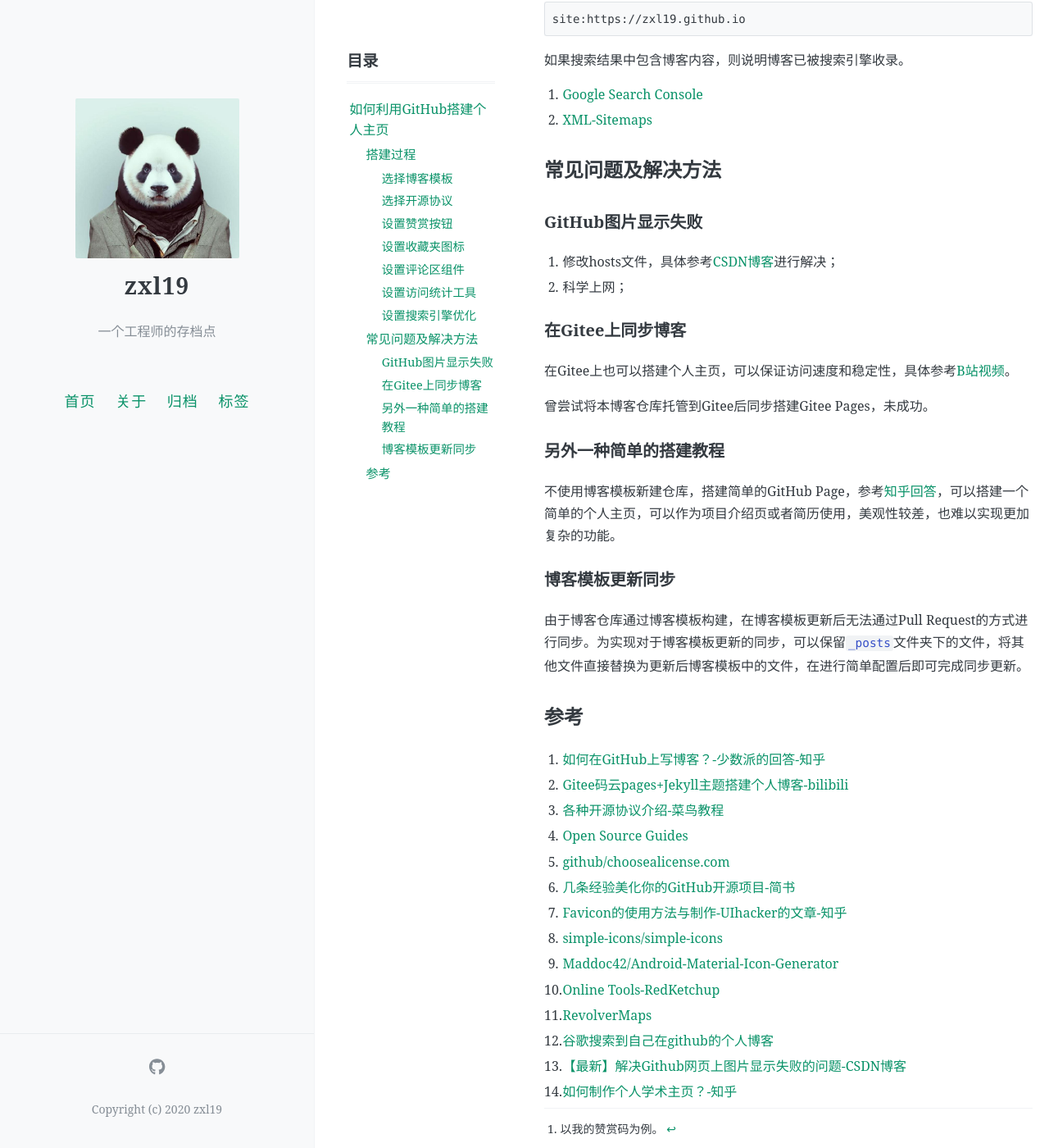
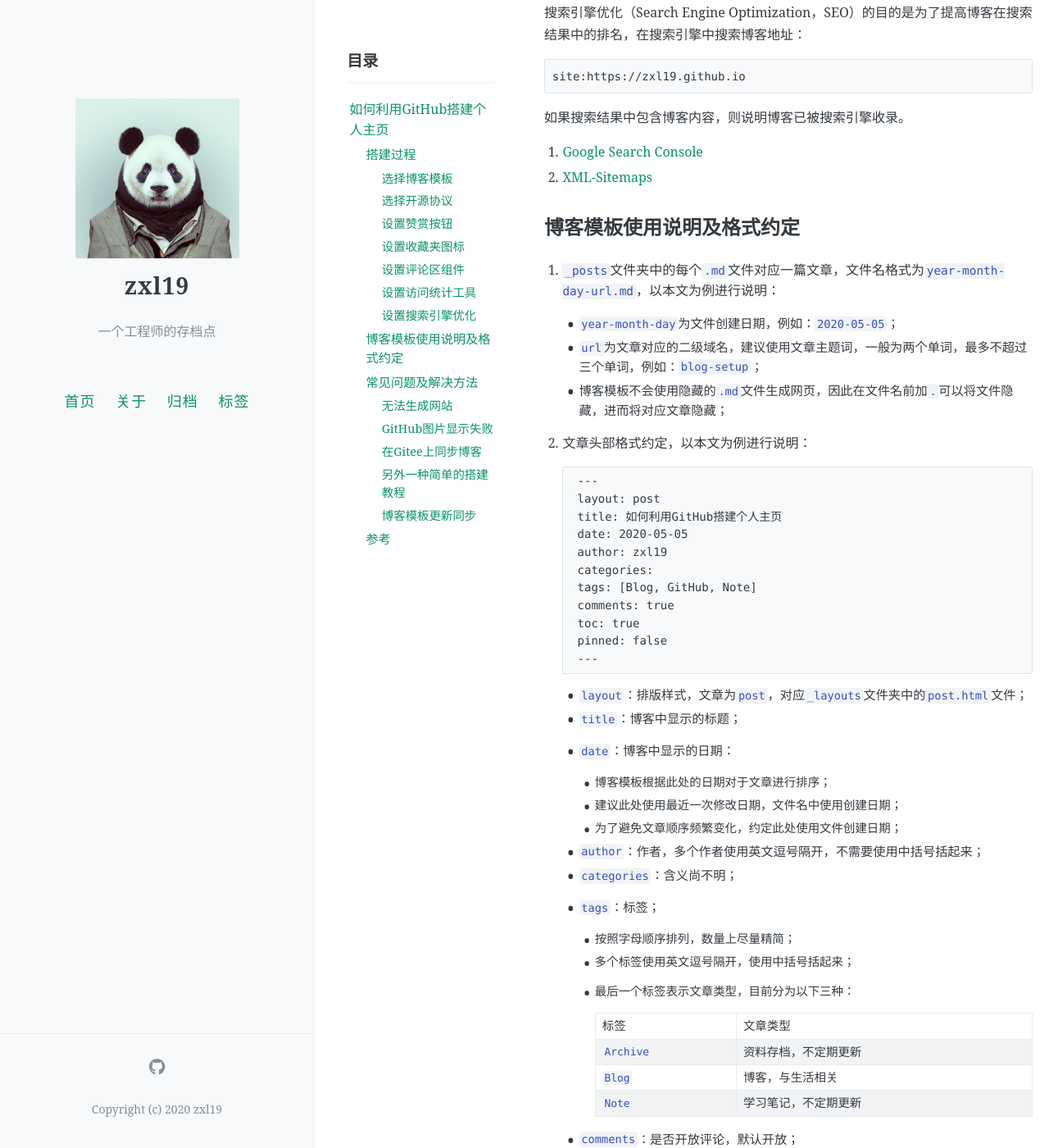
Before and after one commit to zxl19/zxl19.github.io, a Jekyll site: the page built from _posts/2020-05-05-blog-setup.md, in a window 1280 px wide and 1400 px high, scrolled down 2353 px. Shown: the whole window at 82% size. Built offline with Jekyll 4.4.1, drawn with Linux system fonts in a browser that asks for light colours; comment, search, counter and statistics services are not loaded; some of the changed text lies outside the part shown.

Commit message:
Update Posts

````diff
--- a/_posts/2020-05-05-blog-setup.md
+++ b/_posts/2020-05-05-blog-setup.md
@@ -92,7 +95,71 @@ site:https://zxl19.github.io
 1. [Google Search Console](https://search.google.com/search-console/about)
 2. [XML-Sitemaps](https://www.xml-sitemaps.com)
 
+## 博客模板使用说明及格式约定
+
+1. `_posts`文件夹中的每个`.md`文件对应一篇文章，文件名格式为`year-month-day-url.md`，以本文为例进行说明：
+
+    - `year-month-day`为文件创建日期，例如：`2020-05-05`；
+    - `url`为文章对应的二级域名，建议使用文章主题词，一般为两个单词，最多不超过三个单词，例如：`blog-setup`；
+    - 博客模板不会使用隐藏的`.md`文件生成网页，因此在文件名前加`.`可以将文件隐藏，进而将对应文章隐藏；
+
+2. 文章头部格式约定，以本文为例进行说明：
+
+    ```markdown
+    ---
+    layout: post
+    title: 如何利用GitHub搭建个人主页
+    date: 2020-05-05
+    author: zxl19
+    categories:
+    tags: [Blog, GitHub, Note]
+    comments: true
+    toc: true
+    pinned: false
+    ---
+    ```
+
+    - `layout`：排版样式，文章为`post`，对应`_layouts`文件夹中的`post.html`文件；
+    - `title`：博客中显示的标题；
+    - `date`：博客中显示的日期：
+
+        - 博客模板根据此处的日期对于文章进行排序；
+        - 建议此处使用最近一次修改日期，文件名中使用创建日期；
+        - 为了避免文章顺序频繁变化，约定此处使用文件创建日期；
+
+    - `author`：作者，多个作者使用英文逗号隔开，不需要使用中括号括起来；
+    - `categories`：含义尚不明；
+    - `tags`：标签；
+
+        - 按照字母顺序排列，数量上尽量精简；
+        - 多个标签使用英文逗号隔开，使用中括号括起来；
+        - 最后一个标签表示文章类型，目前分为以下三种：
+
+            | 标签 | 文章类型 |
+            | :------ | :------ |
+            | `Archive` | 资料存档，不定期更新 |
+            | `Blog` | 博客，与生活相关 |
+            | `Note` | 学习笔记，不定期更新 |
+
+    - `comments`：是否开放评论，默认开放；
+    - `toc`：是否生成目录，默认生成；
+    - `pinned`：是否置顶，默认不置顶；
+
+        - 置顶文章会在博客首页顶端显示，应尽量减少置顶文章数量，使博客显示美观；
+        - 约定将所有需要置顶的文章链接按照时间顺序添加到`2023-02-27-hall-of-fame.md`文件中，只将这篇文章置顶；
+
+3. 文章正文格式约定：
+
+    - 为了防止自动截取摘要失败，约定在文章第一段后添加手动截取摘要的标记`<!-- more -->`，将包含特殊符号、代码块、表格的部分放在标记之后；
+    - 为了文章显示美观，约定文章中不使用一级标题`#`，从二级标题`##`开始使用；
+    - 为了防止排版样式显示错误，在文章正文中避免使用`|`，约定使用汉字“|”（音：滚）代替；
+    - 为了防止有序列表序号显示不连续，约定将代码段和表格缩进到有序列表中；
+
 ## 常见问题及解决方法
+
+### 无法生成网站
+
+仓库属性必须为`Public`，否则无法生成网站。如果仓库属性设置错误，需要修改仓库属性后`git commit`+`git push`一次才能恢复正常。
 
 ### GitHub图片显示失败
 
````
Also changed, not shown: other parts of _posts/2020-05-05-blog-setup.md (+3 -0 lines), _posts/2020-06-08-meme-archive.md (+5 -0 lines), _posts/2021-06-14-academic-guide.md (+6 -5 lines), _posts/2021-09-15-windows-setup.md (+7 -5 lines).
